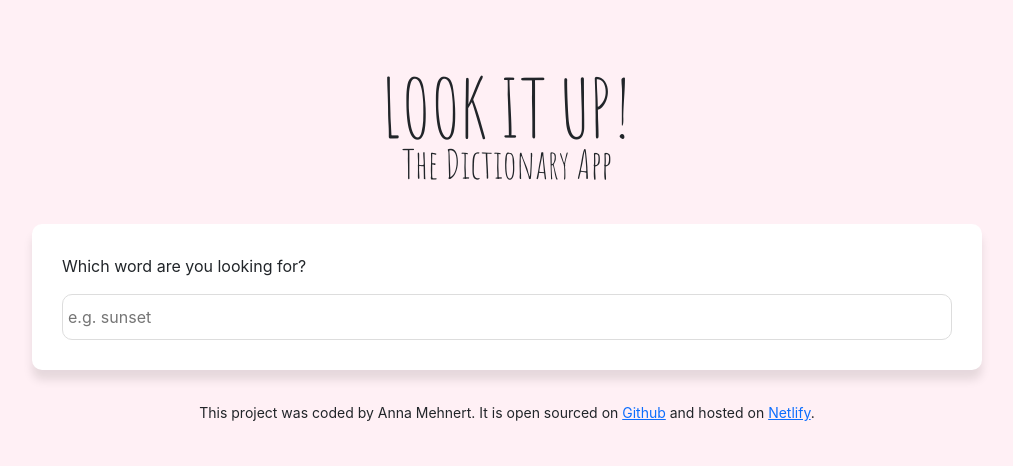
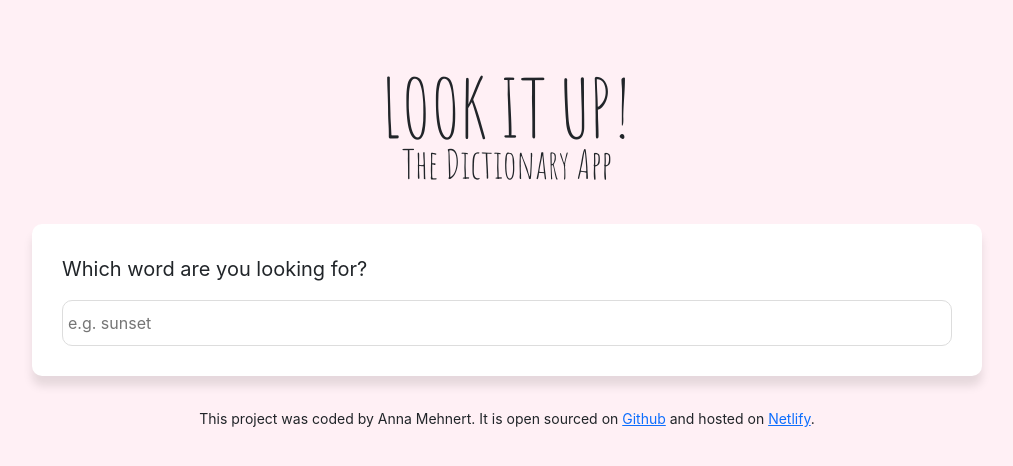
Before and after one commit to AnnaFLM/dictionary-app-react, a React (Create React App) app: page / in a window 1280 px wide. Shown: the top 466 px of the page, without its empty margins (133-1146 px from the left). Built offline with nearby package versions, Linux system fonts and the light colour scheme; a web font is replaced by a local one.

Commit message:
updated dictionary css

```diff
--- a/src/Dictionary.css
+++ b/src/Dictionary.css
@@ -12,3 +12,7 @@
   padding: 10px 5px;
   border-radius: 10px;
 }
+
+.Word-search {
+  font-size: 20px;
+}
--- a/src/Dictionary.js
+++ b/src/Dictionary.js
@@ -40,7 +40,7 @@ export default function Dictionary() {
   return (
     <div className="Dictionary">
       <section>
-        <p>Which word are you looking for?</p>
+        <p className="Word-search">Which word are you looking for?</p>
         <form onSubmit={search}>
           <input
             type="search"
```
